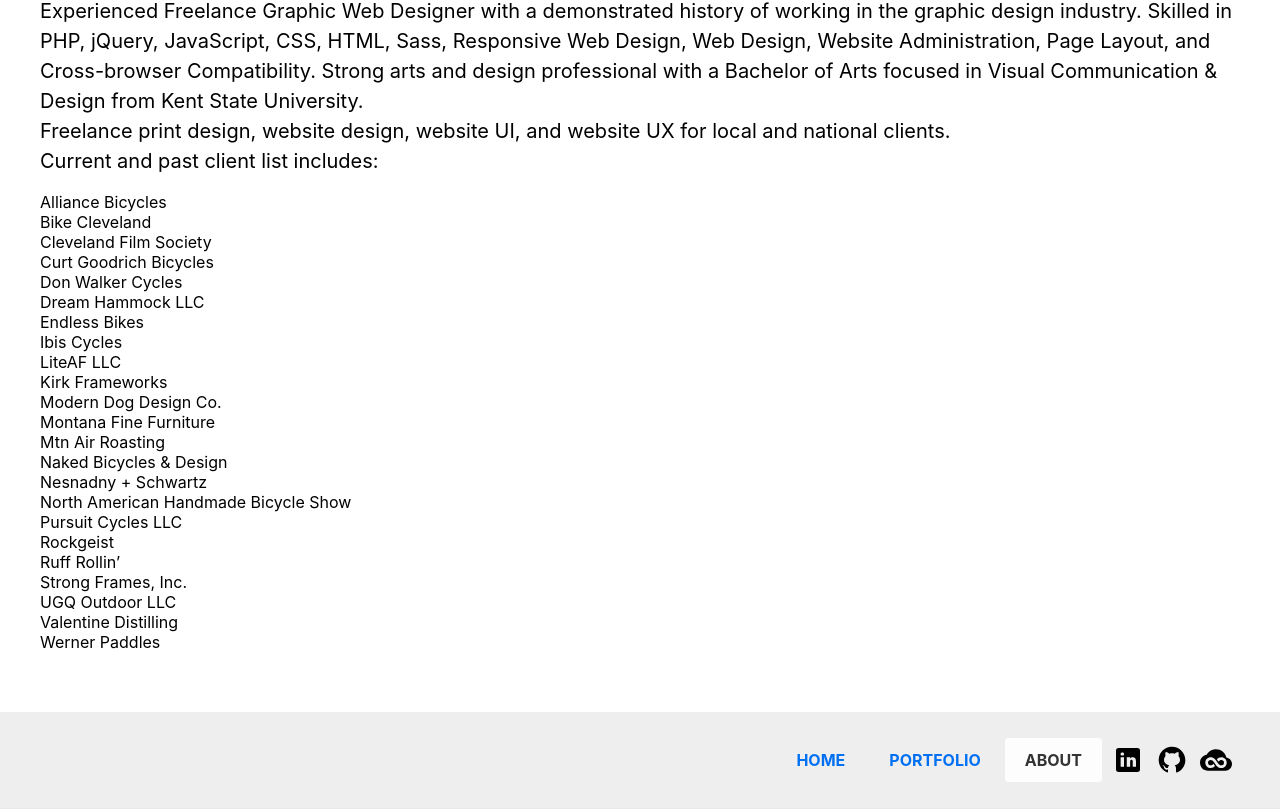
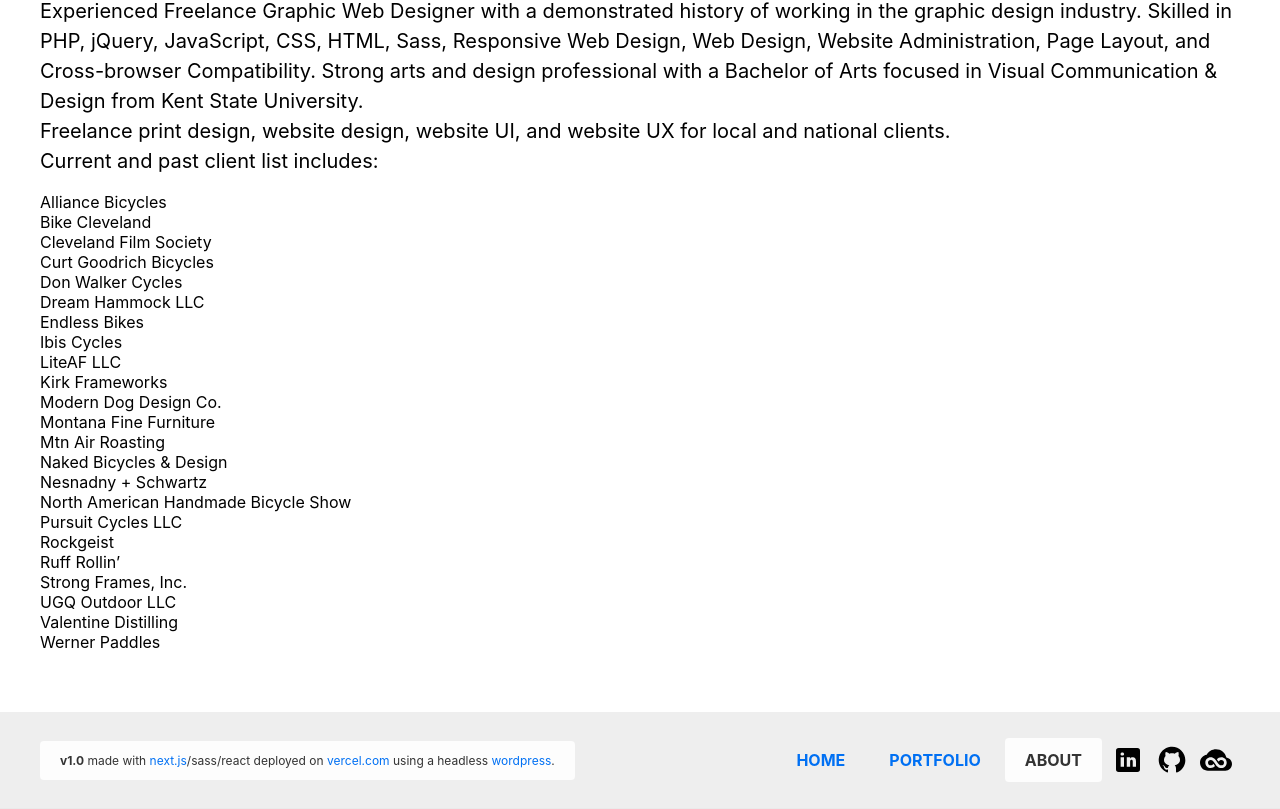
Before and after one commit to theckeler/consume, a Next.js app: page /about in a window 1280 px wide. Shown: the part 255-1064 px from the top of the page. Built offline with nearby package versions, Linux system fonts and the light colour scheme.

Commit message:
more edits

```diff
--- a/components/footer.js
+++ b/components/footer.js
@@ -5,6 +5,9 @@
 const Footer = (props) => (
     < footer id="footer" className={styles.footer} >
         <div className={'wrapper ' + styles.wrapper}>
+            <div className={styles.madewith}>
+                <strong>V1.0</strong> Made with <a href="https://nextjs.org/" target="_blank">Next.js</a>/SASS/React deployed on <a href="https://vercel.com/">vercel.com</a> using a headless <a href="https://wordpress.org/">WordPress</a>.
+            </div>
             <Nav currentPage={props.currentPage} />
         </div>
     </footer >
--- a/components/nav.js
+++ b/components/nav.js
@@ -1,10 +1,11 @@
 import Link from 'next/link'
-import styles from '../styles/Header.module.css'
+import headerStyles from '../styles/Header.module.css'
+import foooterStyles from '../styles/Footer.module.css'
 import Image from 'next/image'
 
 const Nav = (props) => (
     <>
-        <nav className={'nav ' + styles.nav}>
+        <nav className={'nav ' + foooterStyles.nav + ' ' + headerStyles.nav}>
             <ul>
                 <li>
                     {props.currentPage == 'home' ? (
@@ -34,7 +35,7 @@
                     )}
                 </li>
                 <li>
-                    <ul className={styles.icons}>
+                    <ul className={headerStyles.icons}>
                         <li className="svg">
                             <a href="https://www.linkedin.com/in/consumedesign/" target="_blank">
                                 <svg xmlns="http://www.w3.org/2000/svg" viewBox="0 0 24 24">
--- a/pages/portfolio.js
+++ b/pages/portfolio.js
@@ -81,13 +81,13 @@
                                     <li className={portfolioStyles.card} key={post.slug}>
                                         <a onClick={this.handleClick} href={post._embedded['wp:featuredmedia']['0'].source_url} data-caption={post.title.rendered}>
                                             <strong>{post.title.rendered}</strong>
-                                            <img src={post._embedded["wp:featuredmedia"][0].media_details.sizes.medium.source_url} alt="{post.title.rendered}"></img>
+                                            <img src={post._embedded["wp:featuredmedia"][0].media_details.sizes.large.source_url} alt="{post.title.rendered}"></img>
                                         </a>
                                     </li>
                                 ))
                             }
                         </ul>
-                        <a onClick={() => this.getPosts(this.state.wpPage)} page={this.state.wpPage}>View Page {this.state.wpPage}</a>
+                        <a onClick={() => this.getPosts(this.state.wpPage)} page={this.state.wpPage} className="button">View Page {this.state.wpPage}</a>
                     </div>
 
                 </section>
--- a/styles/Footer.module.css
+++ b/styles/Footer.module.css
@@ -13,11 +13,26 @@
   display: -webkit-box;
   display: -ms-flexbox;
   display: flex;
-  -webkit-box-pack: end;
-      -ms-flex-pack: end;
-          justify-content: flex-end;
   position: relative;
   -webkit-box-align: center;
       -ms-flex-align: center;
           align-items: center;
 }
+.footer .wrapper .madewith {
+  font-weight: 400;
+  font-size: 12px;
+  text-transform: lowercase;
+  color: #333;
+  background: #fdfdfd;
+  border-radius: 4px;
+  padding: 12px 20px;
+}
+.footer .wrapper .madewith strong {
+  font-weight: 700;
+}
+.footer .wrapper .madewith a {
+  display: inline-block;
+}
+.footer .wrapper .nav {
+  margin-left: auto;
+}
--- a/styles/Footer.module.min.css
+++ b/styles/Footer.module.min.css
@@ -1 +1 @@
-.footer{border-bottom:1px solid #eaeaea;width:100%;position:relative;top:0;font-weight:700;padding:10px 0;overflow:hidden;background:#eee;margin-top:60px}.footer .wrapper{display:-webkit-box;display:-ms-flexbox;display:flex;-webkit-box-pack:end;-ms-flex-pack:end;justify-content:flex-end;position:relative;-webkit-box-align:center;-ms-flex-align:center;align-items:center}
+.footer{border-bottom:1px solid #eaeaea;width:100%;position:relative;top:0;font-weight:700;padding:10px 0;overflow:hidden;background:#eee;margin-top:60px}.footer .wrapper{display:-webkit-box;display:-ms-flexbox;display:flex;position:relative;-webkit-box-align:center;-ms-flex-align:center;align-items:center}.footer .wrapper .madewith{font-weight:400;font-size:12px;text-transform:lowercase;color:#333;background:#fdfdfd;border-radius:4px;padding:12px 20px}.footer .wrapper .madewith strong{font-weight:700}.footer .wrapper .madewith a{display:inline-block}.footer .wrapper .nav{margin-left:auto}
--- a/styles/Footer.module.scss
+++ b/styles/Footer.module.scss
@@ -11,8 +11,29 @@
 
   .wrapper {
     display: flex;
-    justify-content: flex-end;
     position: relative;
     align-items: center;
+
+    .madewith {
+      font-weight: 400;
+      font-size: 12px;
+      text-transform: lowercase;
+      color: #333;
+      background: #fdfdfd;
+      border-radius: 4px;
+      padding: 12px 20px;
+
+      strong {
+        font-weight: 700;
+      }
+
+      a {
+        display: inline-block;
+      }
+    }
+
+    .nav {
+      margin-left: auto;
+    }
   }
 }
--- a/styles/Header.module.scss
+++ b/styles/Header.module.scss
@@ -112,7 +112,6 @@
       z-index: 100;
       padding: 80px 20px 20px 20px;
 
-
       ul {
         border-top: 1px solid #eeeeee;
         flex-direction: column;
--- a/styles/globals.scss
+++ b/styles/globals.scss
@@ -69,6 +69,18 @@
   align-items: center;
   justify-content: center;
   flex-wrap: wrap;
+}
+
+.button {
+  padding: 10px 20px;
+  background: #0070f3;
+  color: #fff;
+  width: 100%;
+  border-radius: 3px;
+  text-align: center;
+  font-weight: 700;
+  cursor: pointer;
+  text-transform: uppercase;
 }
 
 .nav {
```
Also changed, not shown: styles/globals.css (+12 -0 lines), styles/globals.min.css (+1 -1 lines).
